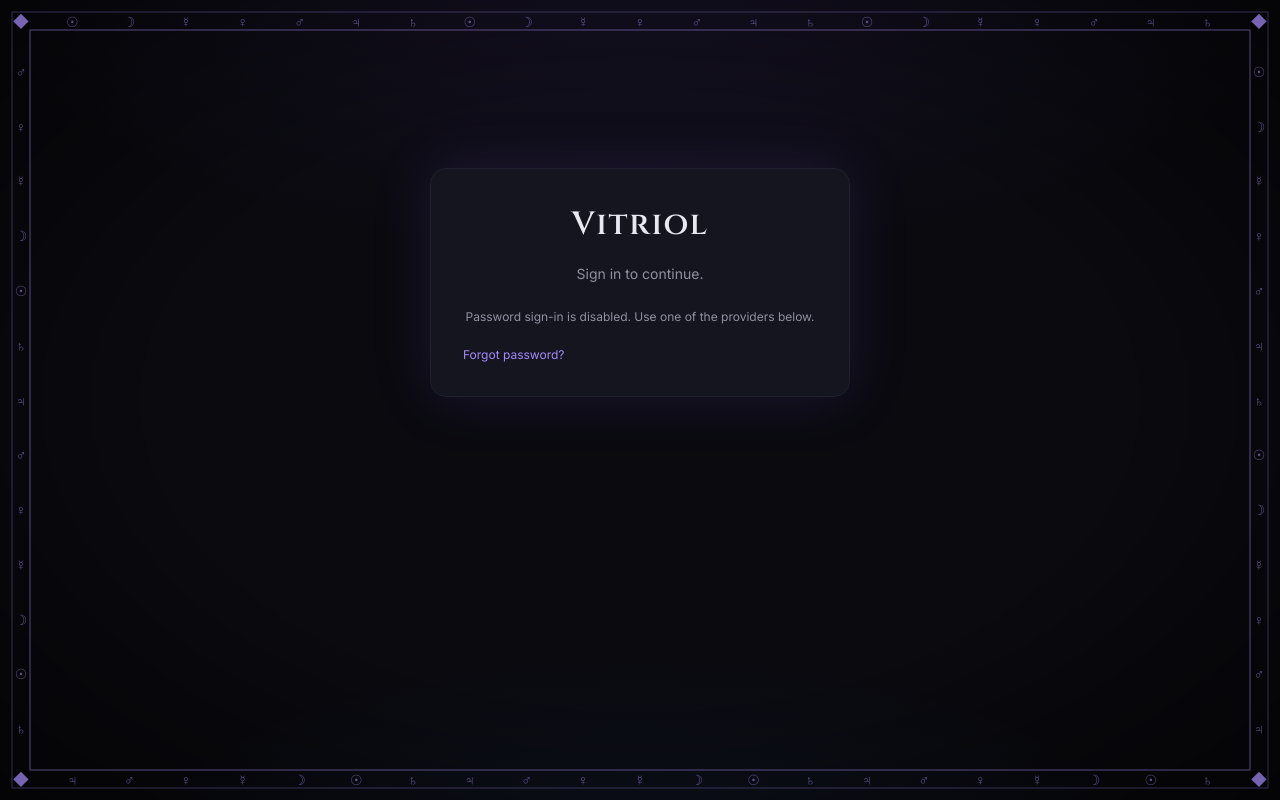
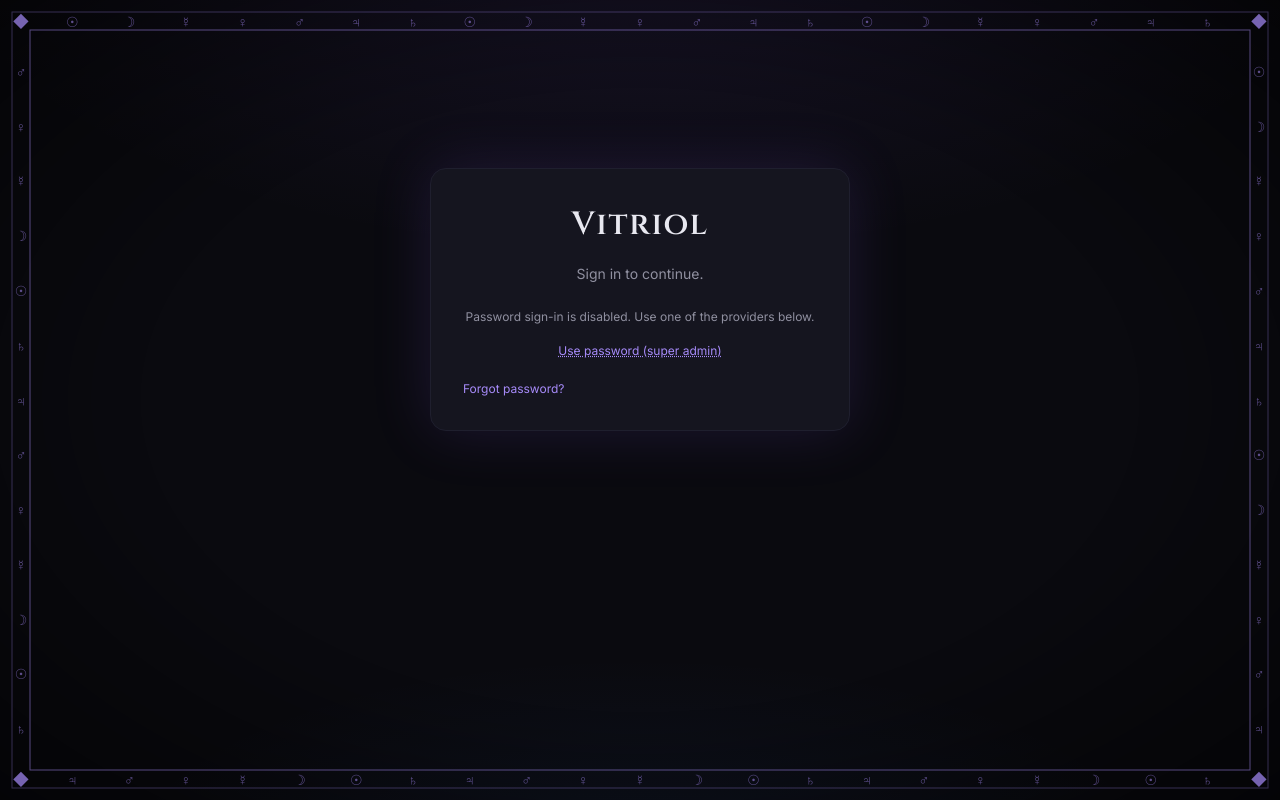
Before and after one commit to kl3mta3/Vitriol-Docker, a Python web app: template web/templates/signin.html in a window 1280 px wide. Run offline with Jinja, Linux system fonts and the light colour scheme; the template is opened without the code that fills it: most values are stand-ins (such as "Sample title", 1, 10 or a date in 2020).

Commit message:
ui updates

```diff
--- a/web/static/js/signin.js
+++ b/web/static/js/signin.js
@@ -33,6 +33,30 @@ function formatError(ex) {
   return ex.message || 'Sign in failed';
 }
 
+// Super admin escape hatch — when password sign-in is master-disabled,
+// the signin template renders the form with [hidden] and surfaces a
+// small "Use password (super admin)" link. Clicking it reveals the
+// form so the operator can sign in with their password (the backend
+// at /auth/signin allows this for super admin even when the master
+// toggle is off — see auth.py for the carve-out).
+const revealBtn = document.getElementById('reveal-password-form');
+if (revealBtn) {
+  revealBtn.addEventListener('click', (e) => {
+    e.preventDefault();
+    const form = document.getElementById('signin-form');
+    if (form) form.hidden = false;
+    // The link is single-use — hide it once the form is showing so it
+    // doesn't compete visually with the form's Sign in button.
+    revealBtn.closest('p').hidden = true;
+    // Also hide the "Password sign-in is disabled" paragraph above it.
+    const disabledNotice = revealBtn.closest('p').previousElementSibling;
+    if (disabledNotice && disabledNotice.tagName === 'P') disabledNotice.hidden = true;
+    // Move focus into the form so the user can start typing immediately.
+    const ident = form && form.querySelector('input[name="identifier"]');
+    if (ident) ident.focus();
+  });
+}
+
 document.getElementById('signin-form').addEventListener('submit', async (e) => {
   e.preventDefault();
   const data = Object.fromEntries(new FormData(e.target));
--- a/web/templates/signin.html
+++ b/web/templates/signin.html
@@ -5,8 +5,13 @@
   <h1 class="display">Vitriol</h1>
   <p class="muted">Sign in to continue.</p>
 
-  {% if password_signin_enabled %}
-  <form id="signin-form" class="stack" autocomplete="on">
+  {# Render the form regardless of password_signin_enabled — the super
+     admin can always sign in with a password as a recovery escape
+     hatch (the backend at /auth/signin enforces this exemption). When
+     the master toggle is off we hide the form by default and surface
+     a small "use password" link instead; clicking reveals it. Non
+     super-admins who get through anyway will hit the 403 server-side. #}
+  <form id="signin-form" class="stack" autocomplete="on" {% if not password_signin_enabled %}hidden{% endif %}>
     <label>
       <span>Username or email</span>
       <input name="identifier" type="text" required autofocus />
@@ -18,9 +23,15 @@
     <button type="submit" class="btn btn-primary">Sign in</button>
     <p id="signin-error" class="error" hidden></p>
   </form>
-  {% else %}
+
+  {% if not password_signin_enabled %}
   <p class="muted small" style="text-align: center; margin: 16px 0;">
     Password sign-in is disabled. Use one of the providers below.
+  </p>
+  <p class="muted small" style="text-align: center; margin: 8px 0 16px;">
+    <a href="#" id="reveal-password-form" style="text-decoration: underline dotted;">
+      Use password (super admin)
+    </a>
   </p>
   {% endif %}
 
```
